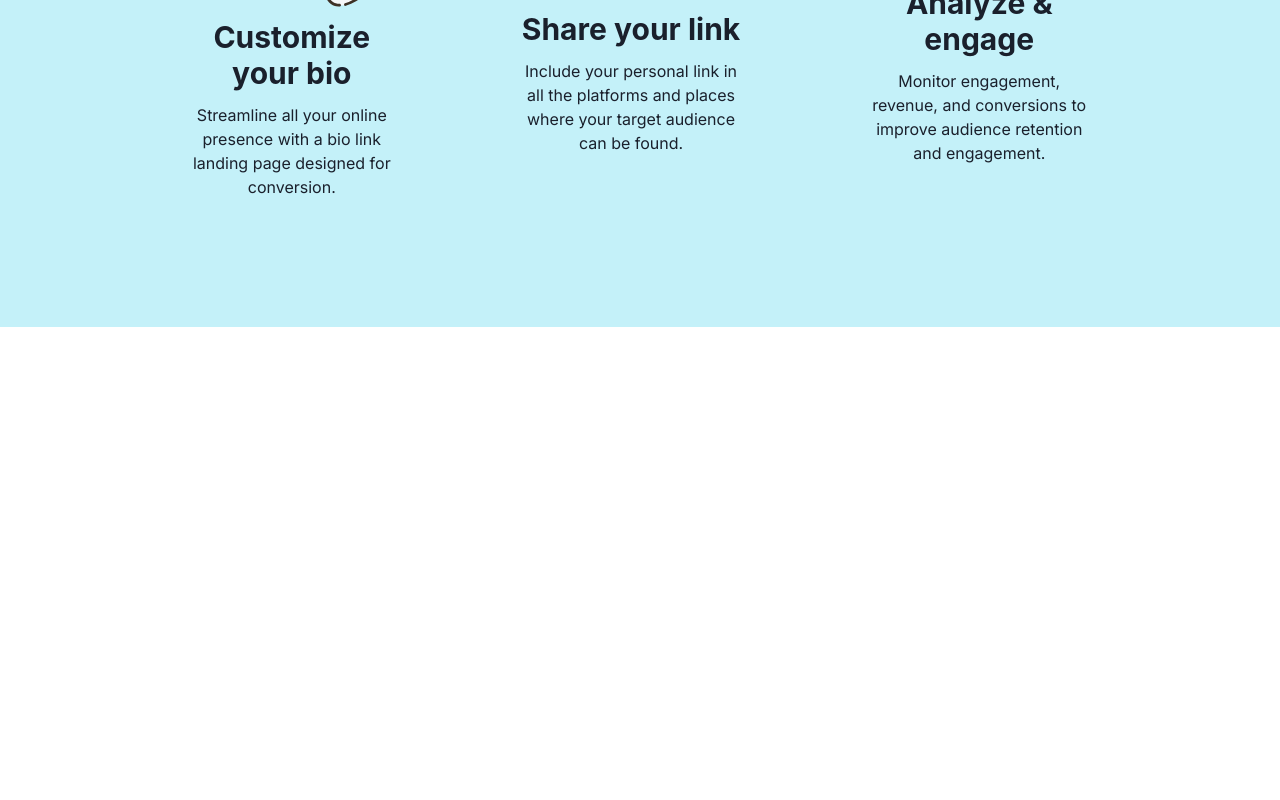
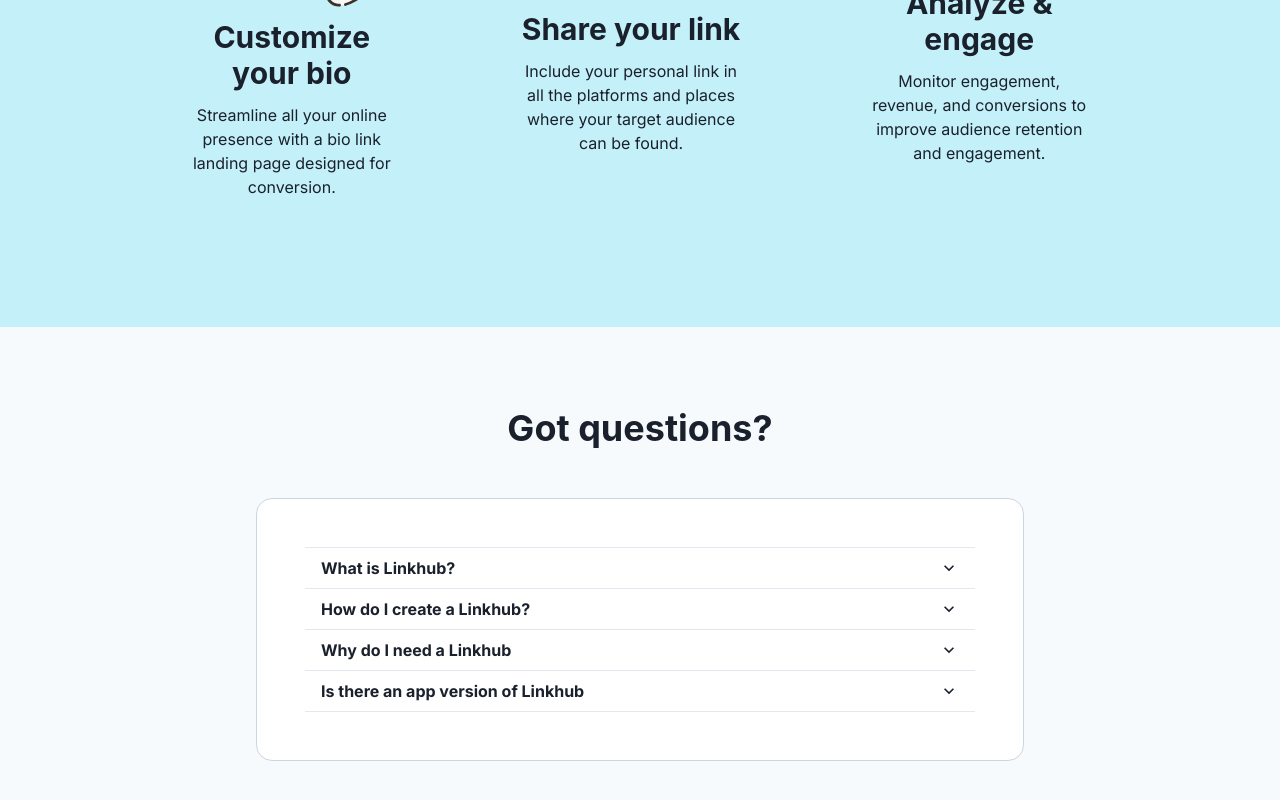
Before and after one commit to tsaqifammar/linkhub, a Next.js app: page / in a window 1280 px wide. Shown: the part 1114-1914 px from the top of the page. Before the commit the page ends 1441 px from the top, so only its background shows below. Built offline with nearby package versions, Linux system fonts and the light colour scheme.

Commit message:
add(landing page): questions section

```diff
--- a/src/components/landing-page/features.tsx
+++ b/src/components/landing-page/features.tsx
@@ -36,7 +36,6 @@
     <Box
       backgroundColor="cyan.100"
       minW="100vw"
-      minH="60vh"
       py="20"
       overflowX="clip"
     >
--- /dev/null
+++ b/src/components/landing-page/questions.tsx
@@ -0,0 +1,69 @@
+import {
+  Accordion,
+  AccordionButton,
+  AccordionIcon,
+  AccordionItem,
+  AccordionPanel,
+  Box,
+  Heading,
+  Text,
+} from "@chakra-ui/react";
+
+const questionsData: { question: string; answer: string }[] = [
+  {
+    question: "What is Linkhub?",
+    answer:
+      "Linkthub allows you to share all of your content and links in one place by using a single URL. This personalized link can be added to your social media bio, email signature, business cards and other places where your audience may discover or interact with you.",
+  },
+  {
+    question: "How do I create a Linkhub?",
+    answer:
+      "Lorem ipsum dolor sit amet consectetur, adipisicing elit. Enim iure nobis temporibus natus quod magni commodi adipisci, velit molestias unde aliquid vero minus placeat quisquam nam culpa? Beatae, blanditiis veniam.",
+  },
+  {
+    question: "Why do I need a Linkhub",
+    answer:
+      "Enim iure nobis temporibus natus quod magni commodi adipisci, velit molestias unde aliquid vero minus placeat quisquam nam culpa? Beatae, blanditiis veniam.",
+  },
+  {
+    question: "Is there an app version of Linkhub",
+    answer:
+      "Velit molestias unde aliquid vero minus placeat quisquam nam culpa? Beatae, blanditiis veniam.",
+  },
+];
+
+export default function Questions() {
+  return (
+    <Box backgroundColor="gray.50" minW="100vw" py="20" overflowX="clip">
+      <Box w={{ base: "80%", lg: "60%" }} mx="auto" id="questions" textAlign="center">
+        <Heading>Got questions?</Heading>
+        <Box
+          bgColor="white"
+          mt="12"
+          p="12"
+          border="1px"
+          borderColor="gray.300"
+          rounded="2xl"
+        >
+          <Accordion>
+            {questionsData.map((item, idx) => (
+              <AccordionItem key={idx}>
+                <h2>
+                  <AccordionButton>
+                    <Text as="b" flex="1" textAlign="left">
+                      {item.question}
+                    </Text>
+                    <AccordionIcon />
+                  </AccordionButton>
+                </h2>
+                <AccordionPanel pb={4} textAlign="left">
+                  {item.answer}
+                </AccordionPanel>
+              </AccordionItem>
+            ))}
+          </Accordion>
+        </Box>
+      </Box>
+    </Box>
+  );
+}
--- a/src/pages/index.tsx
+++ b/src/pages/index.tsx
@@ -2,6 +2,7 @@
 import Features from "@/components/landing-page/features";
 import Navbar from "@/components/ui/navbar";
 import Hero from "@/components/landing-page/hero";
+import Questions from "@/components/landing-page/questions";
 
 export default function LandingPage() {
   return (
@@ -15,6 +16,7 @@
       <Navbar />
       <Hero />
       <Features />
+      <Questions />
     </>
   );
 }
```
